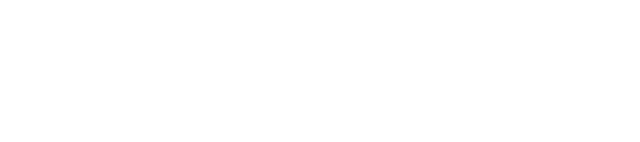
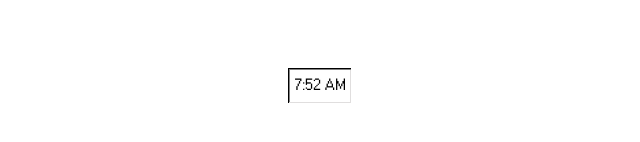
Before and after one commit to RazaMM/portfolio, a Next.js app: page / in a window 1280 px wide. Shown: the part 602-744 px from the top of the page, without its empty margins (320-960 px from the left). Built offline with nearby package versions, Linux system fonts and the light colour scheme.

Commit message:
testing clock

```diff
--- a/src/app/page.tsx
+++ b/src/app/page.tsx
@@ -1,8 +1,10 @@
+import DigitalClock from "@/components/DigitalClock";
 
 export default function Home() {
   return (
     <main className="flex min-h-screen flex-col items-center justify-between p-24">
       <h1 className="text-6xl font-bold">Raza Mahmood</h1>
+      <DigitalClock />
     </main>
   )
 }
--- /dev/null
+++ b/src/components/DigitalClock.tsx
@@ -0,0 +1,17 @@
+'use client'
+
+import React from "react";
+import { useTime } from "@/hooks/useTime";
+
+export default function DigitalClock() {
+  const time = useTime('minute');
+
+  return (
+    <span className="shadow-w95-inverted-thin p-1">
+      {time.toLocaleTimeString(undefined, {
+        hour: 'numeric',
+        minute: '2-digit'
+      })}
+    </span>
+  );
+}
--- a/src/hooks/useTime.ts
+++ b/src/hooks/useTime.ts
@@ -1,3 +1,5 @@
+'use client'
+
 import { useEffect, useState } from 'react';
 
 /**
--- a/tailwind.config.ts
+++ b/tailwind.config.ts
@@ -17,6 +17,23 @@ const config: Config = {
         'w95-ew-resize': 'url(/cursors/ew-resize.cur), ew-resize',
         'w95-nwse-resize': 'url(/cursors/nwse-resize.cur), nwse-resize',
         'w95-nesw-resize': 'url(/cursors/nesw-resize.cur), nesw-resize',
+      },
+      boxShadow: {
+        w95: '-2px -2px #e0dede, -2px 0 #e0dede, 0 -2px #e0dede, -4px -4px white, -4px 0 white, 0 -4px white, 2px 2px #818181, 0 2px #818181, 2px 0 #818181,  2px -2px #e0dede, -2px 2px #818181, -4px 2px white, -4px 4px black, 4px 4px black, 4px 0 black, 0 4px black, 2px -4px white, 4px -4px black',
+        'w95-inverted':
+          '-2px -2px #818181, -2px 0 #818181, 0 -2px #818181, -4px -4px black, -4px 0 black, 0 -4px black, 2px 2px #e0dede, 0 2px #e0dede, 2px 0 #e0dede,  2px -2px #818181, -2px 2px #e0dede, -4px 2px black, -4px 4px white, 4px 4px white, 4px 0 white, 0 4px white, 2px -4px black, 4px -4px white',
+        'w95-thin':
+          '-1px -1px #e0dede, -1px 0 #e0dede, 0 -1px #e0dede, -1px -1px white, -1px 0 white, 0 -1px white, 1px 1px #818181, 0 1px #818181, 1px 0 #818181,  1px -1px #e0dede, -1px 1px #818181, -1px 1px white, -1px 1px black, 1px 1px black, 1px 0 black, 0 1px black, 1px -1px white, 1px -1px black',
+        'w95-inverted-thin':
+          '-1px -1px #818181, -1px 0 #818181, 0 -1px #818181, -2px -2px black, -2px 0 black, 0 -2px black, 1px 1px #e0dede, 0 1px #e0dede, 1px 0 #e0dede,  1px -1px #818181, -1px 1px #e0dede, -2px 1px black, -2px 2px white, 2px 2px white, 2px 0 white, 0 2px white, 1px -2px black, 2px -2px white',
+        'w95-alt':
+          '-3px -3px white, -3px 0 white, 0 -3px white, 3px 3px #818181, 0 3px #818181, 3px 0 #818181, -3px 3px #818181, -3px 3px white, 3px -3px white',
+        'w95-alt-inverted':
+          '-3px -3px #818181, -3px 0 #818181, 0 -3px #818181, 3px 3px white, 0 3px white, 3px 0 white, -3px 3px white, -3px 3px #818181, 3px -3px #818181',
+        'w95-alt-thin':
+          '-2px -2px white, -2px 0 white, 0 -2px white, 2px 2px #818181, 0 2px #818181, 2px 0 #818181, -2px 2px #818181, -2px 2px white, 2px -2px white',
+        'w95-alt-inverted-thin':
+          '-2px -2px #818181, -2px 0 #818181, 0 -2px #818181, 2px 2px white, 0 2px white, 2px 0 white, -2px 2px white, -2px 2px #818181, 2px -2px #818181'
       }
     },
   },
```
